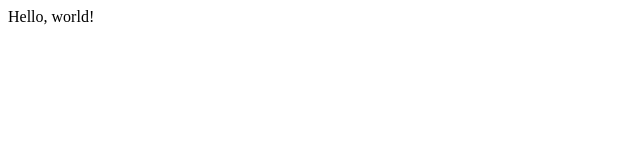
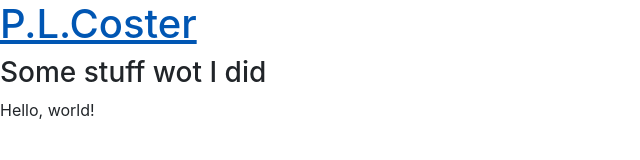
Before and after one commit to PLCoster/cs50web-project0, a plain HTML site: page index.html in a window 1280 px wide. Shown: the whole page, without its empty margins (0-640 px from the left). Drawn offline with nearby package versions, Linux system fonts and the light colour scheme.

Commit message:
Added bootstrap stylesheets and scripts, starting header

```diff
--- a/index.html
+++ b/index.html
@@ -1,9 +1,24 @@
 <!DOCTYPE html>
-<html>
+<html lang="en">
     <head>
-        <title>My Webpage</title>
+      <!--Bootstrap, StyleSheets and Fonts -->
+      <link rel="stylesheet" href="https://stackpath.bootstrapcdn.com/bootstrap/4.3.1/css/bootstrap.min.css" integrity="sha384-ggOyR0iXCbMQv3Xipma34MD+dH/1fQ784/j6cY/iJTQUOhcWr7x9JvoRxT2MZw1T" crossorigin="anonymous">
+      <meta charset="utf-8">
+        <title>PLCoster's Homepage</title>
     </head>
     <body>
+      <header>
+        <h1 class="logo">
+          <a href="index.html"> P.L.Coster </a>
+        </h1>
+        <h3 class="tagline">Some stuff wot I did</h3>
+      </header>
         Hello, world!
+
+    <!-- Optional Bootstrap JavaScript -->
+    <!-- jQuery first, then Popper.js, then Bootstrap JS -->
+    <script src="https://code.jquery.com/jquery-3.3.1.slim.min.js" integrity="sha384-q8i/X+965DzO0rT7abK41JStQIAqVgRVzpbzo5smXKp4YfRvH+8abtTE1Pi6jizo" crossorigin="anonymous"></script>
+    <script src="https://cdnjs.cloudflare.com/ajax/libs/popper.js/1.14.7/umd/popper.min.js" integrity="sha384-UO2eT0CpHqdSJQ6hJty5KVphtPhzWj9WO1clHTMGa3JDZwrnQq4sF86dIHNDz0W1" crossorigin="anonymous"></script>
+    <script src="https://stackpath.bootstrapcdn.com/bootstrap/4.3.1/js/bootstrap.min.js" integrity="sha384-JjSmVgyd0p3pXB1rRibZUAYoIIy6OrQ6VrjIEaFf/nJGzIxFDsf4x0xIM+B07jRM" crossorigin="anonymous"></script>
     </body>
 </html>
```
Also changed, not shown: 1 other file.
